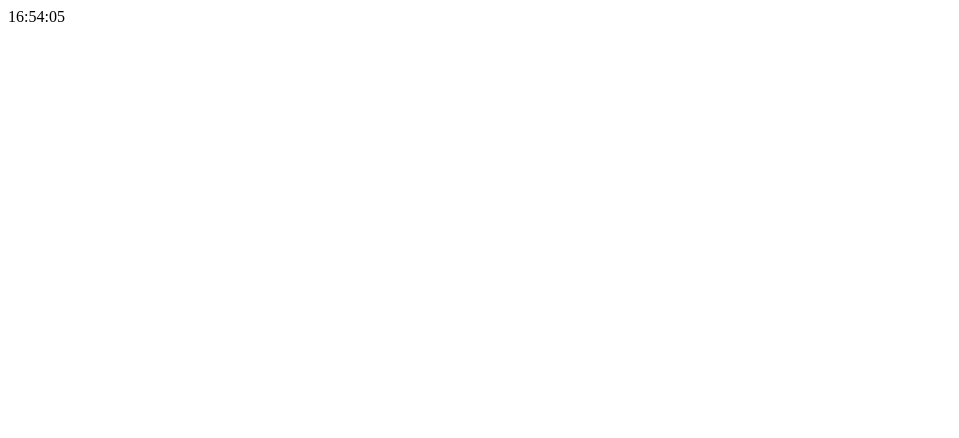
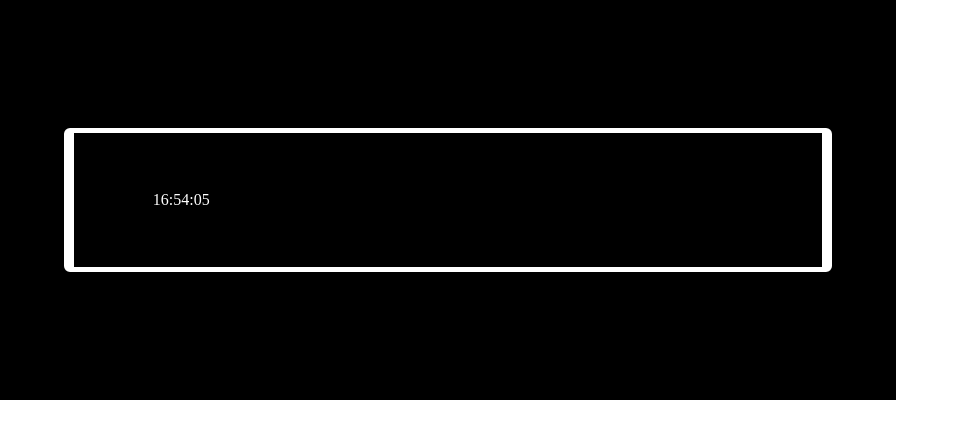
Before and after one commit to CodingFrank73/Date-Time, a plain HTML site: page index.html in a window 1280 px wide. Shown: the whole page, without its empty margins (0-959 px from the left). Drawn offline with Linux system fonts and the light colour scheme.

Commit message:
day korrigiert

```diff
--- a/assets/js/main.js
+++ b/assets/js/main.js
@@ -47,6 +47,8 @@ console.log(new Date().getMinutes() + " Minute");
 console.log(wochenTag[new Date().getDay()]);
 console.log(monate[new Date().getMonth()]);
 
+
+
 // ---------------- Aufgabe 1_6 -----------------------
 function show(value) {
 
@@ -77,7 +79,7 @@ function istWeekend(value) {
 
     let date1 = newDate1.getDay();
 
-    if (date1 == 7 || date1 == 0) {
+    if (date1 == 6 || date1 == 0) {
         return "Weekend"
     } else {
         return "Arbeitstag"
--- a/assets/sass/main.scss
+++ b/assets/sass/main.scss
@@ -0,0 +1,28 @@
+
+*{
+    padding: 0;
+    margin: 0;
+    box-sizing: border-box;
+}
+
+.outFrame{
+    // border: 1px solid;
+    width: 70%;
+    background-color: black;
+    padding: 10% 5%;
+
+    .innerFrame{
+        border-top: 5px solid white;
+        border-bottom: 5px solid white;
+        border-left: 10px solid white;
+        border-right: 10px solid white;
+        border-radius: 6px;
+        padding: 4%;
+
+    }
+
+    #txt{
+        padding: 4% 7%;
+        color: #fff;
+    }
+}
--- a/index.html
+++ b/index.html
@@ -6,12 +6,20 @@
     <meta http-equiv="X-UA-Compatible" content="IE=edge">
     <meta name="viewport" content="width=device-width, initial-scale=1.0">
     <title></title>
-    <link rel="stylesheet" href="assets/css/style.css">
+    <link rel="stylesheet" href="assets/sass/main.css">
 </head>
 
 <body onload="startTime()">
 
-    <div id="txt"></div>
+
+    <div class="outFrame">
+        <div class="innerFrame">
+            <div id="txt"></div>
+        </div>
+
+    </div>
+
+
 
 
 
```
Also changed, not shown: assets/sass/main.css (added), 1 other file.
